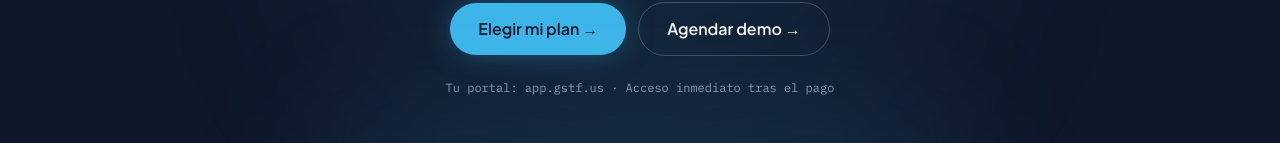
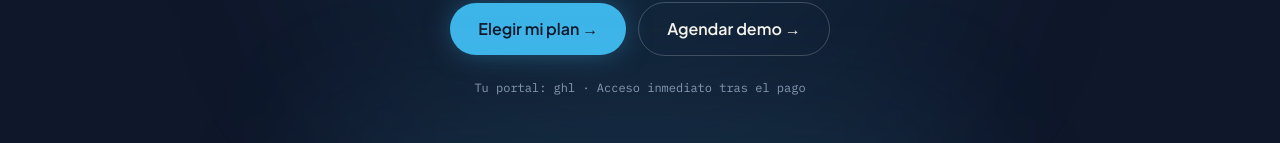
Before and after one commit to Andres-Cuellar/reseller-gestify, a Next.js app: page / in a window 1280 px wide. Shown: the part 483-626 px from the top of the page. Built offline with nearby package versions, Linux system fonts and the light colour scheme.

Commit message:
quitamos app.gstf.us

```diff
--- a/components/Hero.tsx
+++ b/components/Hero.tsx
@@ -74,7 +74,7 @@ export default function Hero() {
           variants={staggerItem}
           className="font-data text-xs text-mist"
         >
-          Tu portal: app.gstf.us · Acceso inmediato tras el pago
+          Tu portal: ghl · Acceso inmediato tras el pago
         </motion.p>
 
         <motion.div variants={staggerItem} className="mt-6 w-full">
```
